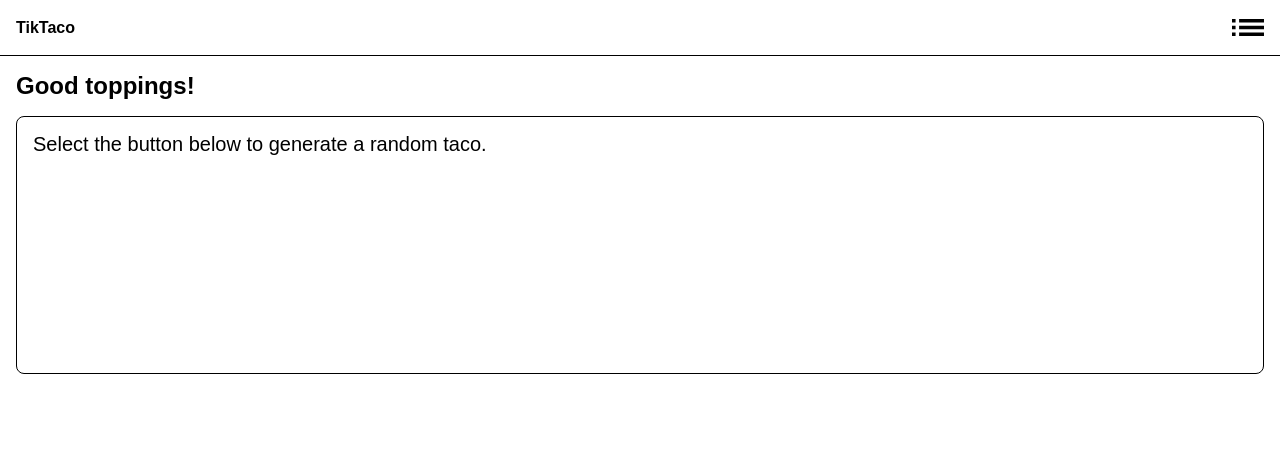
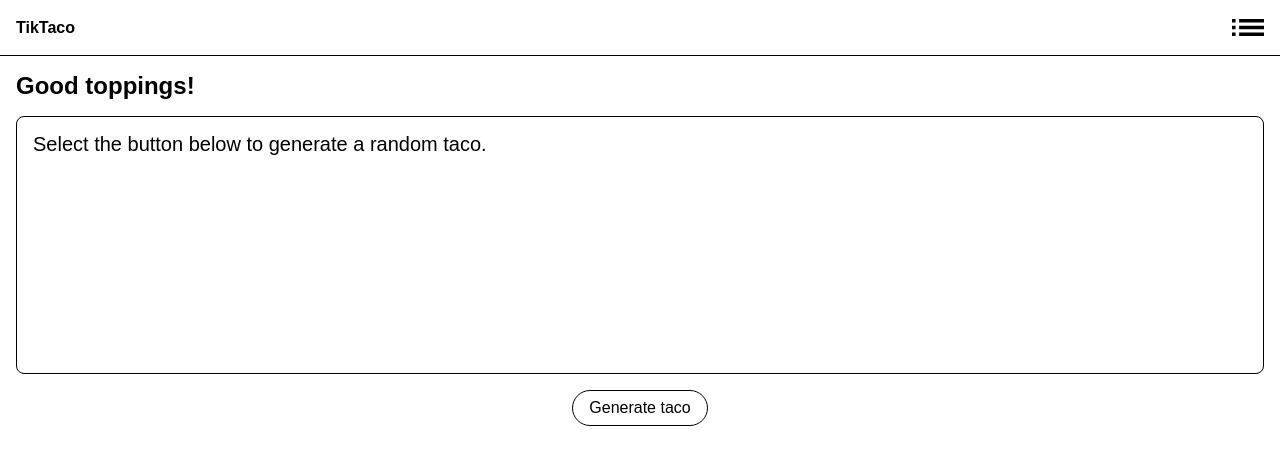
Before and after one commit to jon-schlandt/TikTaco, a React (Create React App) app: page / in a window 1280 px wide. Shown: the top 464 px of the page. Built offline with nearby package versions, Linux system fonts and the light colour scheme.

Commit message:
Complete initial structure and design for Generate button

```diff
--- a/src/ Components/TacoGenerator/TacoGenerator.css
+++ b/src/ Components/TacoGenerator/TacoGenerator.css
@@ -1,3 +1,8 @@
+.taco-generator {
+  display: flex;
+  flex-direction: column;
+}
+
 .greeting {
   font-size: 1.5em;
   margin-bottom: 16px;
@@ -5,6 +10,7 @@
 
 .taco-display {
   height: 256px;
+  margin-bottom: 16px;
   border: solid 1px rgb(0, 0, 0);
   border-radius: 8px;
 }
@@ -13,3 +19,12 @@
   margin: 16px;
   font-size: 1.25em;
 }
+
+.taco-generator > button {
+  background: unset;
+  align-self: center;
+  padding: 8px 16px;
+  border: solid thin rgb(0, 0, 0);
+  border-radius: 32px;
+  font-size: 1em;
+}
--- a/src/ Components/TacoGenerator/TacoGenerator.tsx
+++ b/src/ Components/TacoGenerator/TacoGenerator.tsx
@@ -7,6 +7,7 @@ export default function TacoGenerator() {
       <div className='taco-display'>
         <p>Select the button below to generate a random taco.</p>
       </div>
+      <button>Generate taco</button>
     </div>
   )
 }
```
